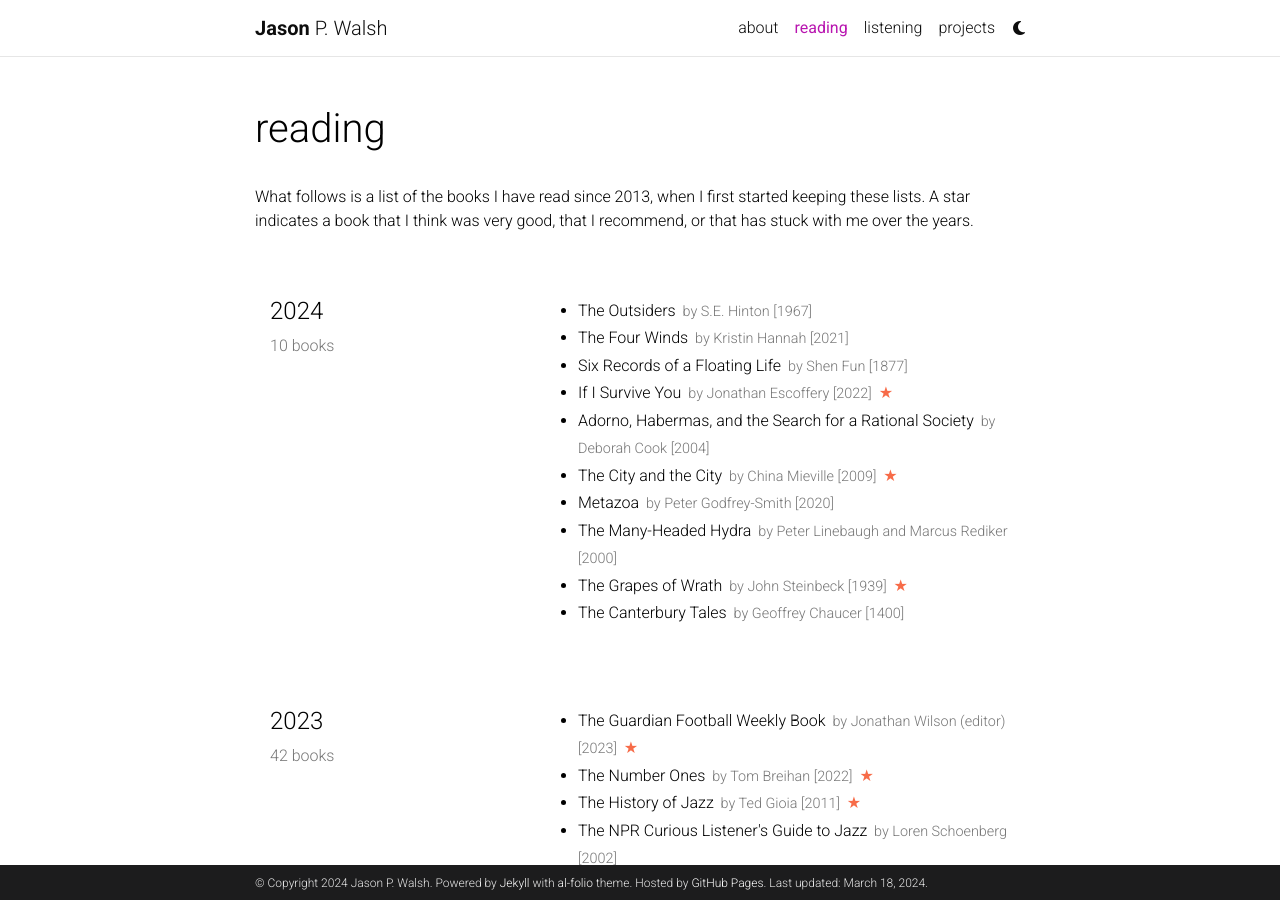
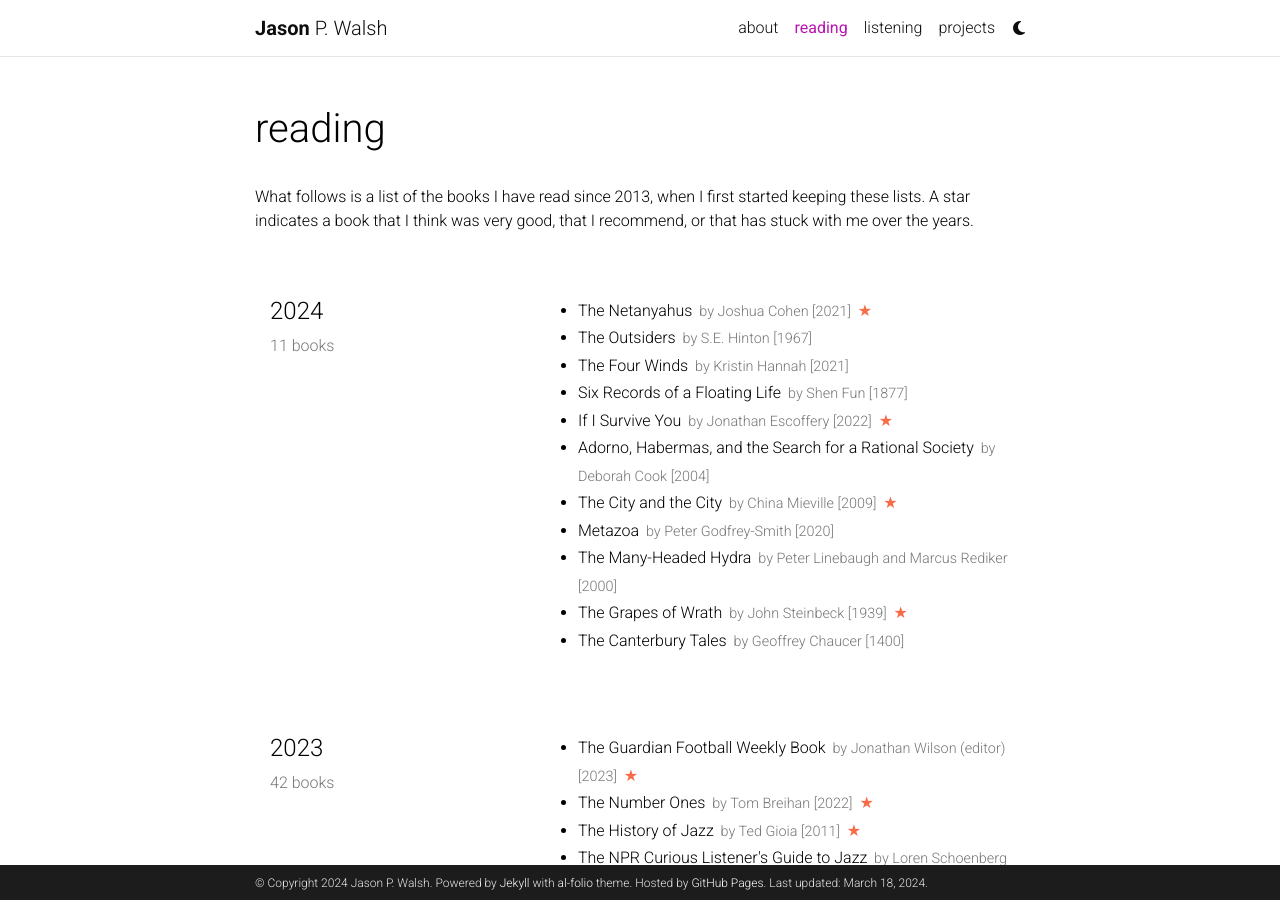
Before and after one commit to jwals23/jwals23.github.io, a Jekyll site: the page built from _pages/reading.md, in a window 1280 px wide and 900 px high. Built offline with Jekyll 4.4.1, drawn with Linux system fonts in a browser that asks for light colours; comment, search, counter and statistics services are not loaded; a style sheet for code colours, icons or effects is not loaded.

Commit message:
Adding Netanyahus

```diff
--- a/_data/reading.yml
+++ b/_data/reading.yml
@@ -1,6 +1,11 @@
 list:
   - year: "2024"
     books:
+      - title: The Netanyahus
+        author: Joshua Cohen
+        year: 2021
+        star: yes
+
       - title: The Outsiders
         author: S.E. Hinton
         year: 1967
```
